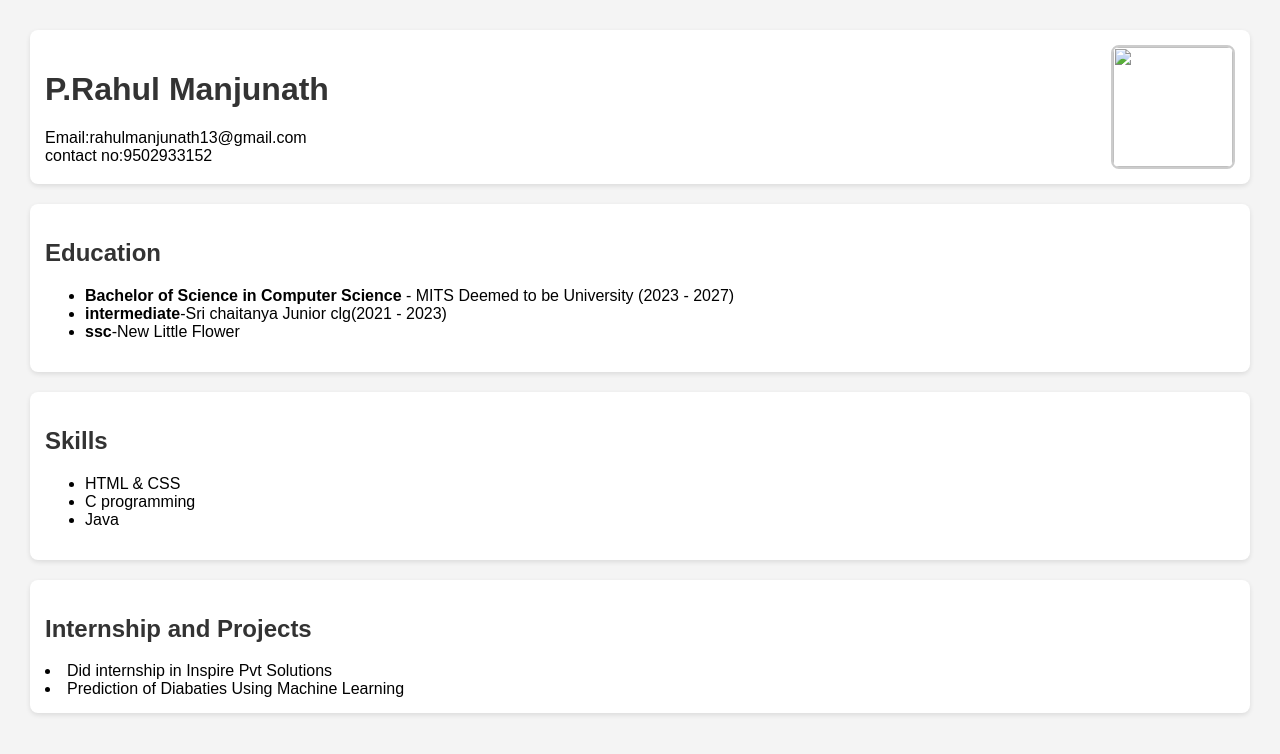
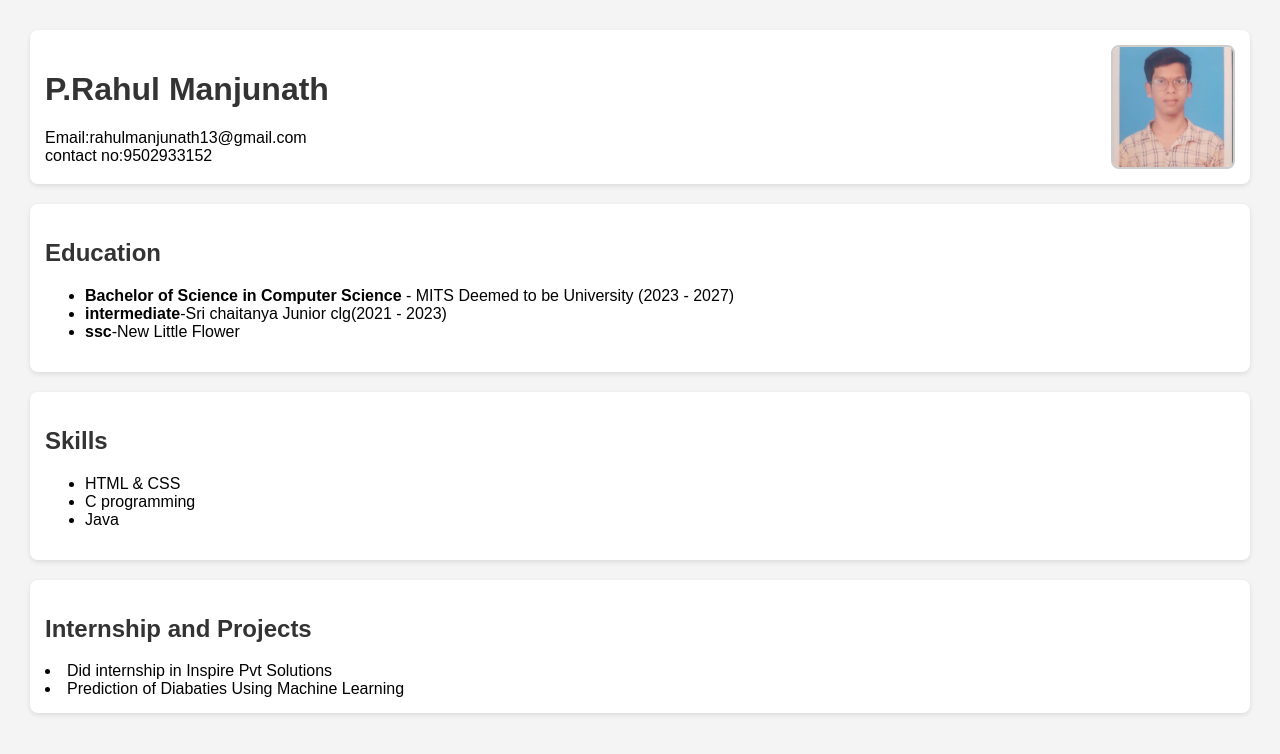
Before and after one commit to Rahulmanjunath-art/Rahul_portfolio, a plain HTML site: page index.html in a window 1280 px wide. Drawn offline with Linux system fonts and the light colour scheme.

Commit message:
Update index.html

```diff
--- a/index.html
+++ b/index.html
@@ -15,7 +15,7 @@
             <div>contact no:9502933152</div>
 
         </div>
-        <img src=""C:\Users\PC USER 1\OneDrive\Desktop\Rahul.jpg"">
+        <img src="IMG-20250822-WA0000(1).jpg">
     </div>
 
     <section id="education">
```
